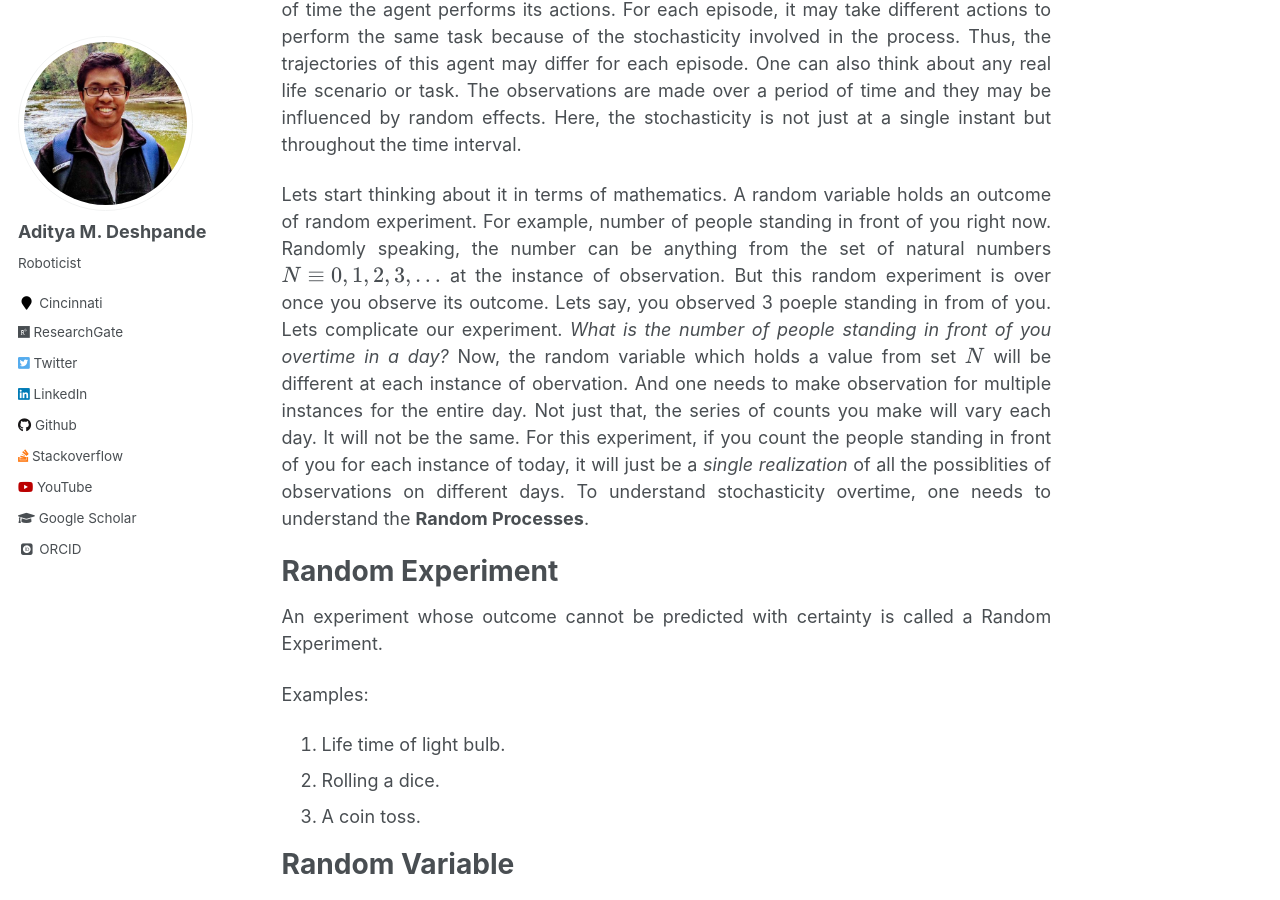
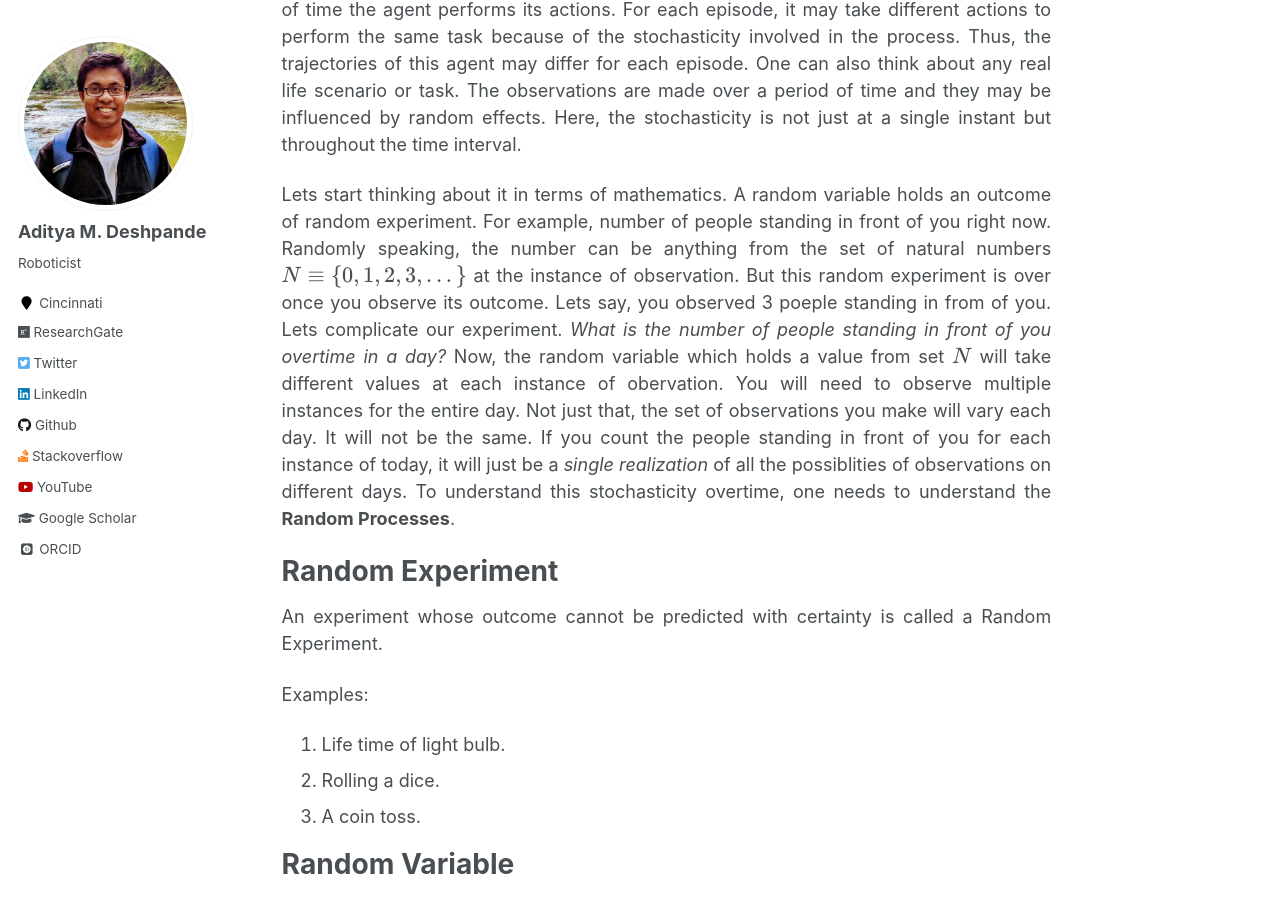
Before and after one commit to adipandas/adipandas.github.io, a Jekyll site: the page built from _posts/2019-09-01-random-process.md, in a window 1280 px wide and 900 px high, scrolled down 408 px. Built offline with Jekyll 4.4.1, drawn with Linux system fonts in a browser that asks for light colours; some web fonts are replaced; formulas are drawn with MathJax 3; comment, search, counter and statistics services are not loaded.

Commit message:
Update 2019-09-01-random-process.md

```diff
--- a/_posts/2019-09-01-random-process.md
+++ b/_posts/2019-09-01-random-process.md
@@ -12,8 +12,8 @@ tags:
 
 Gaussian Processes allow the incorporation of prior knowlegde about the data while making predictions. These are a very powerful tool for regression as well as classification problems. Similarly, Reinforcement Learning (RL) also has Markov Processes and Markov Decision Processes (MDP) as its fundamental components. Both the topics have a commanality of Randomness/Stochasticity. While working with a RL agent, the stochasticity in the MDP is not about a single step in agent's life, but over the entire period of time the agent performs its actions. For each episode, it may take different actions to perform the same task because of the stochasticity involved in the process. Thus, the trajectories of this agent may differ for each episode. One can also think about any real life scenario or task. The observations are made over a period of time and they may be influenced by random effects. Here, the stochasticity is not just at a single instant but throughout the time interval.
 
-Lets start thinking about it in terms of mathematics. A random variable holds an outcome of random experiment. For example, number of people standing in front of you right now. Randomly speaking, the number can be anything from the set of natural numbers $$N \equiv {0, 1, 2, 3, ...}$$ at the instance of observation. But this random experiment is over once you observe its outcome. Lets say, you observed 3 poeple standing in from of you.
-Lets complicate our experiment. *What is the number of people standing in front of you overtime in a day?* Now, the random variable which holds a value from set $$N$$ will be different at each instance of obervation. And one needs to make observation for multiple instances for the entire day. Not just that, the series of counts you make will vary each day. It will not be the same. For this experiment, if you count the people standing in front of you for each instance of today, it will just be a *single realization* of all the possiblities of observations on different days. To understand stochasticity overtime, one needs to understand the **Random Processes**.
+Lets start thinking about it in terms of mathematics. A random variable holds an outcome of random experiment. For example, number of people standing in front of you right now. Randomly speaking, the number can be anything from the set of natural numbers $$N \equiv \{0, 1, 2, 3, ...\}$$ at the instance of observation. But this random experiment is over once you observe its outcome. Lets say, you observed 3 poeple standing in from of you.
+Lets complicate our experiment. *What is the number of people standing in front of you overtime in a day?* Now, the random variable which holds a value from set $$N$$ will take different values at each instance of obervation. You will need to observe multiple instances for the entire day. Not just that, the set of observations you make will vary each day. It will not be the same. If you count the people standing in front of you for each instance of today, it will just be a *single realization* of all the possiblities of observations on different days. To understand this stochasticity overtime, one needs to understand the **Random Processes**.
 
 Random Experiment
 ===
```
